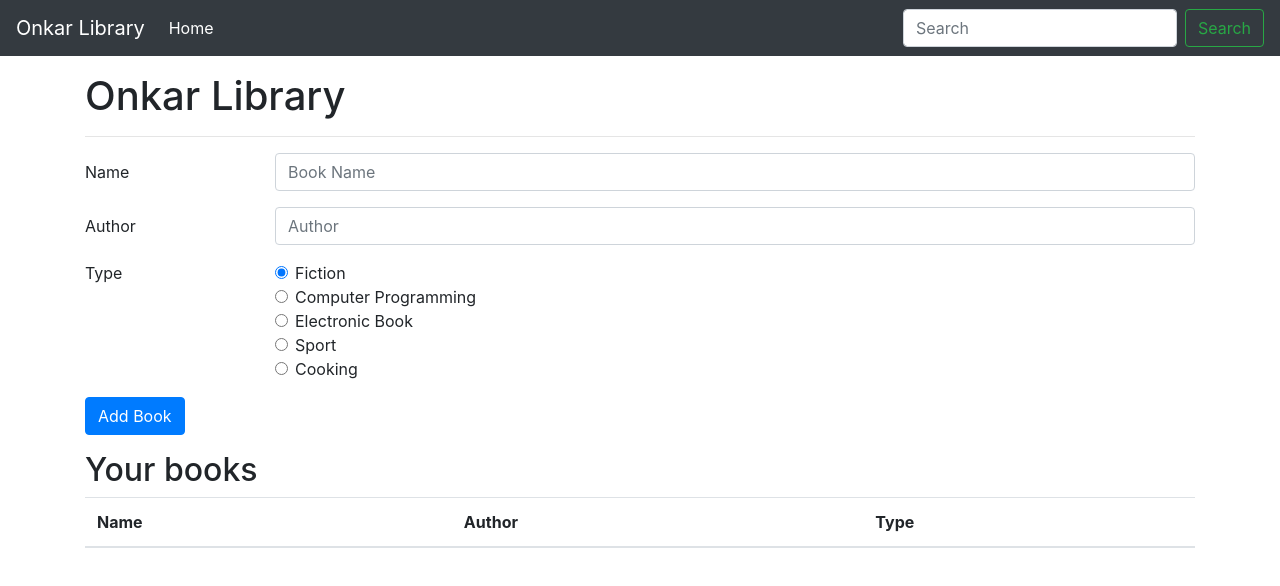
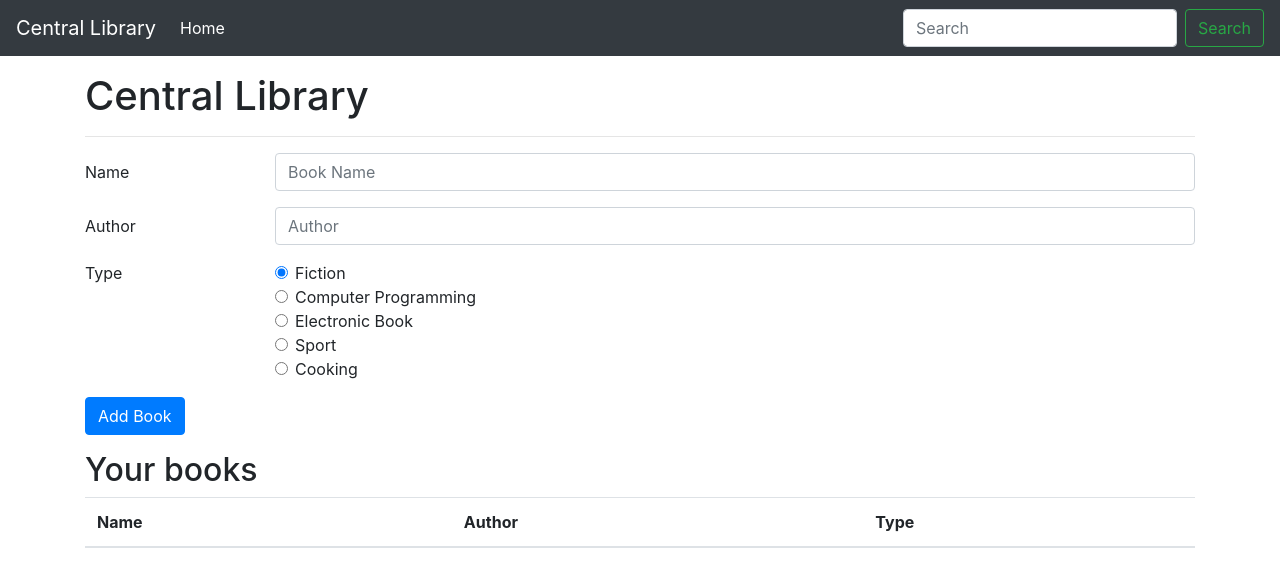
Before and after one commit to pawanps55/Library-Management, a plain HTML site: page index.html in a window 1280 px wide. Drawn offline with nearby package versions, Linux system fonts and the light colour scheme.

Commit message:
Update index.html

```diff
--- a/index.html
+++ b/index.html
@@ -16,7 +16,7 @@
 
   <body>
       <nav class="navbar navbar-expand-lg navbar-dark bg-dark">
-          <a class="navbar-brand" href="#">Onkar Library</a>
+          <a class="navbar-brand" href="#">Central Library</a>
           <button class="navbar-toggler" type="button" data-toggle="collapse" data-target="#navbarSupportedContent"
               aria-controls="navbarSupportedContent" aria-expanded="false" aria-label="Toggle navigation">
               <span class="navbar-toggler-icon"></span>
@@ -41,7 +41,7 @@
 
 
       <div class="container my-3">
-          <h1>Onkar Library</h1>
+          <h1>Central Library</h1>
           <hr>
           <form id="libraryForm">
               <div class="form-group row">
```
